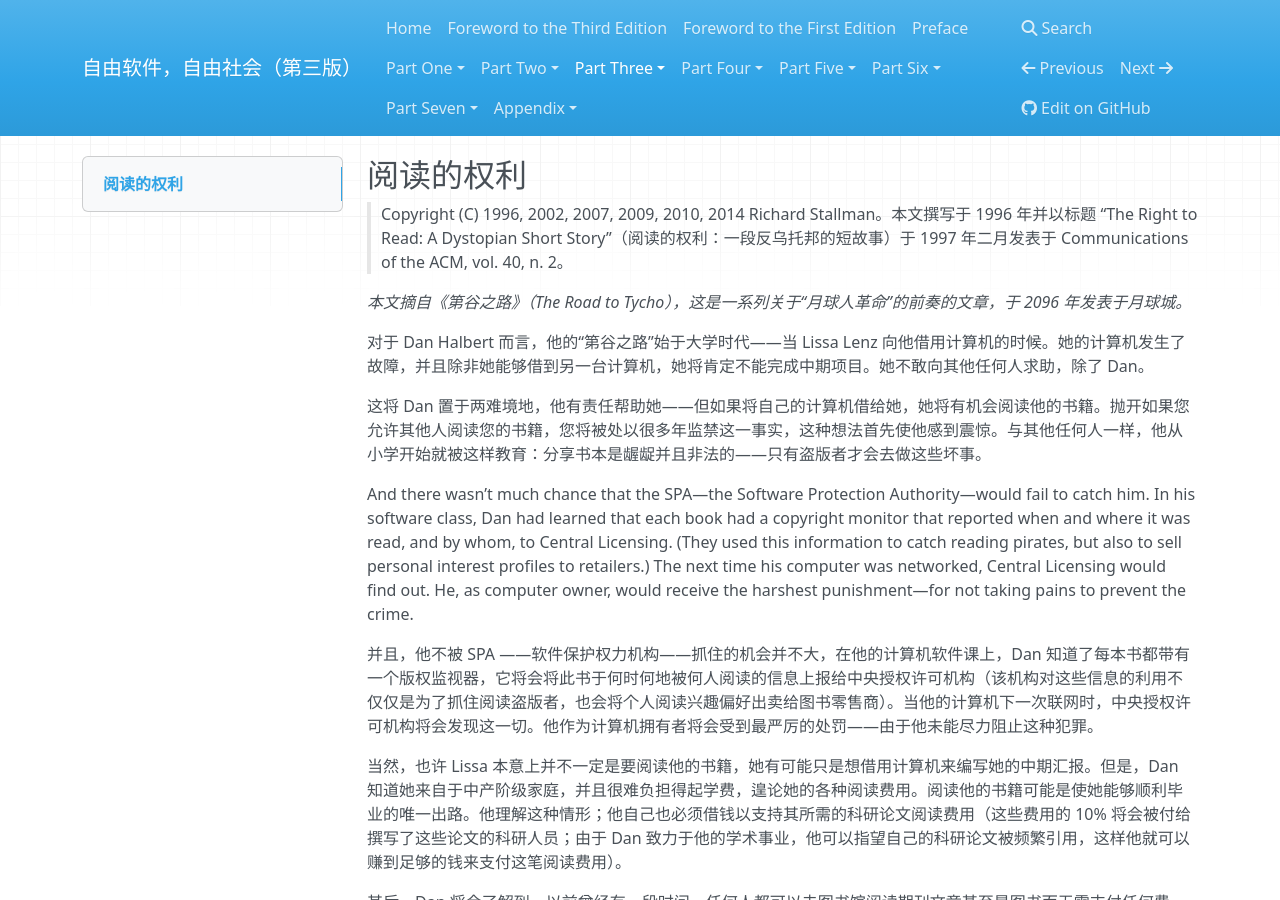
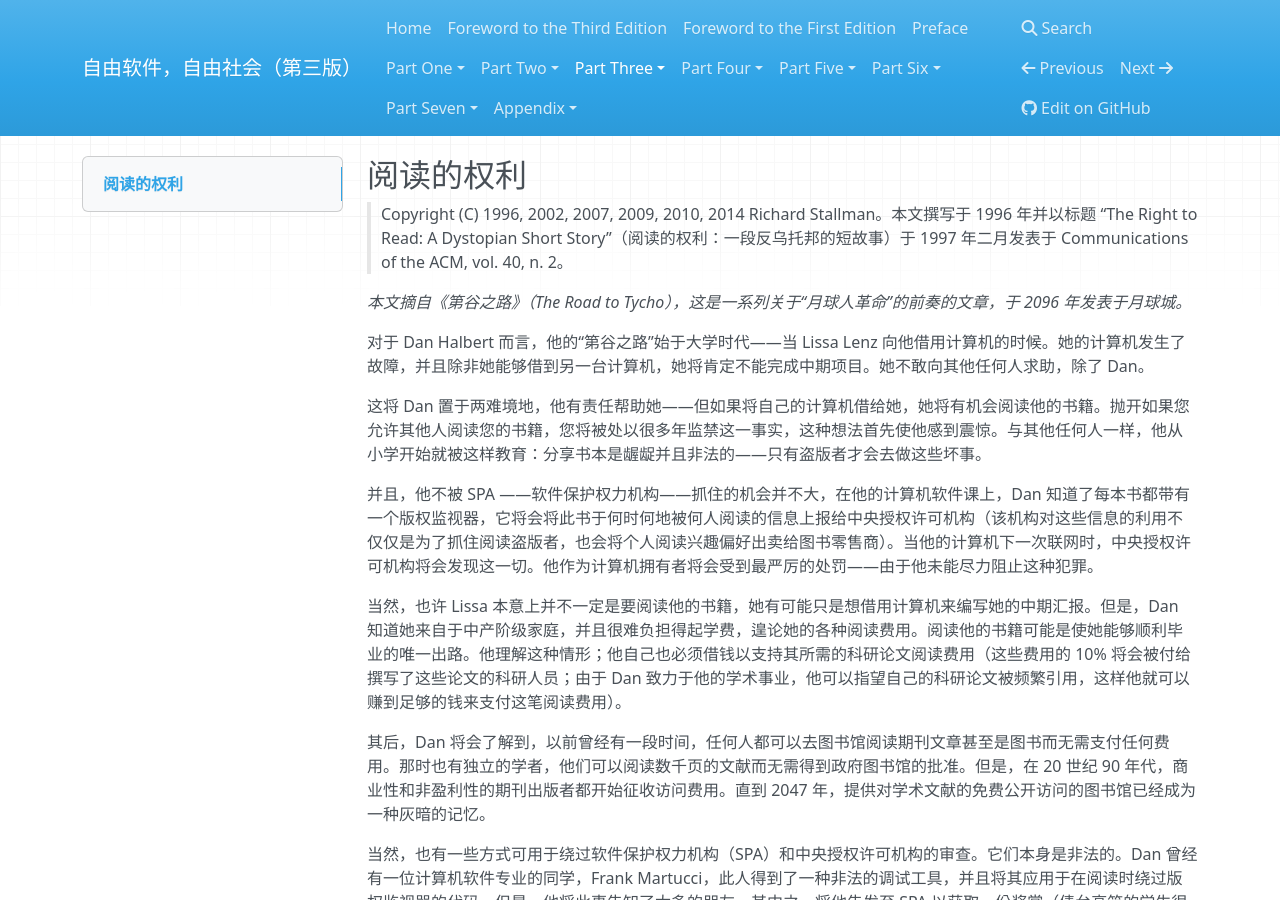
Before and after one commit to beijinglug/fsfs-zh, an MkDocs documentation site: the page built from docs/right-to-read.md, in a window 1280 px wide and 900 px high. Built offline with MkDocs 1.6.1, drawn with Linux system fonts in a browser that asks for light colours; nearby versions of some CDN libraries; old or Windows-style settings are respelled for this version of MkDocs; some of the changed text lies outside the part shown.

Commit message:
Proofread with correction
更正：“大学安全政策”一段末尾的authority应为“权力”而非“权利”。
删除了一段残留的英文原文。
关于另一处重大语法错误的更正及原译者的理由参见上一commit的comments。

```diff
--- a/docs/right-to-read.md
+++ b/docs/right-to-read.md
@@ -7,15 +7,6 @@
 对于 Dan Halbert 而言，他的“第谷之路”始于大学时代——当 Lissa Lenz 向他借用计算机的时候。她的计算机发生了故障，并且除非她能够借到另一台计算机，她将肯定不能完成中期项目。她不敢向其他任何人求助，除了 Dan。
 
 这将 Dan 置于两难境地，他有责任帮助她——但如果将自己的计算机借给她，她将有机会阅读他的书籍。抛开如果您允许其他人阅读您的书籍，您将被处以很多年监禁这一事实，这种想法首先使他感到震惊。与其他任何人一样，他从小学开始就被这样教育：分享书本是龌龊并且非法的——只有盗版者才会去做这些坏事。
-
-And there wasn’t much chance that the SPA—the Software Protection
-Authority—would fail to catch him. In his software class, Dan had
-learned that each book had a copyright monitor that reported when and
-where it was read, and by whom, to Central Licensing. (They used this
-information to catch reading pirates, but also to sell personal interest
-profiles to retailers.) The next time his computer was networked,
-Central Licensing would find out. He, as computer owner, would receive
-the harshest punishment—for not taking pains to prevent the crime.
 
 并且，他不被 SPA ——软件保护权力机构——抓住的机会并不大，在他的计算机软件课上，Dan 知道了每本书都带有一个版权监视器，它将会将此书于何时何地被何人阅读的信息上报给中央授权许可机构（该机构对这些信息的利用不仅仅是为了抓住阅读盗版者，也会将个人阅读兴趣偏好出卖给图书零售商）。当他的计算机下一次联网时，中央授权许可机构将会发现这一切。他作为计算机拥有者将会受到最严厉的处罚——由于他未能尽力阻止这种犯罪。
 
```
Also changed, not shown: other parts of docs/right-to-read.md (+1 -1 lines).
